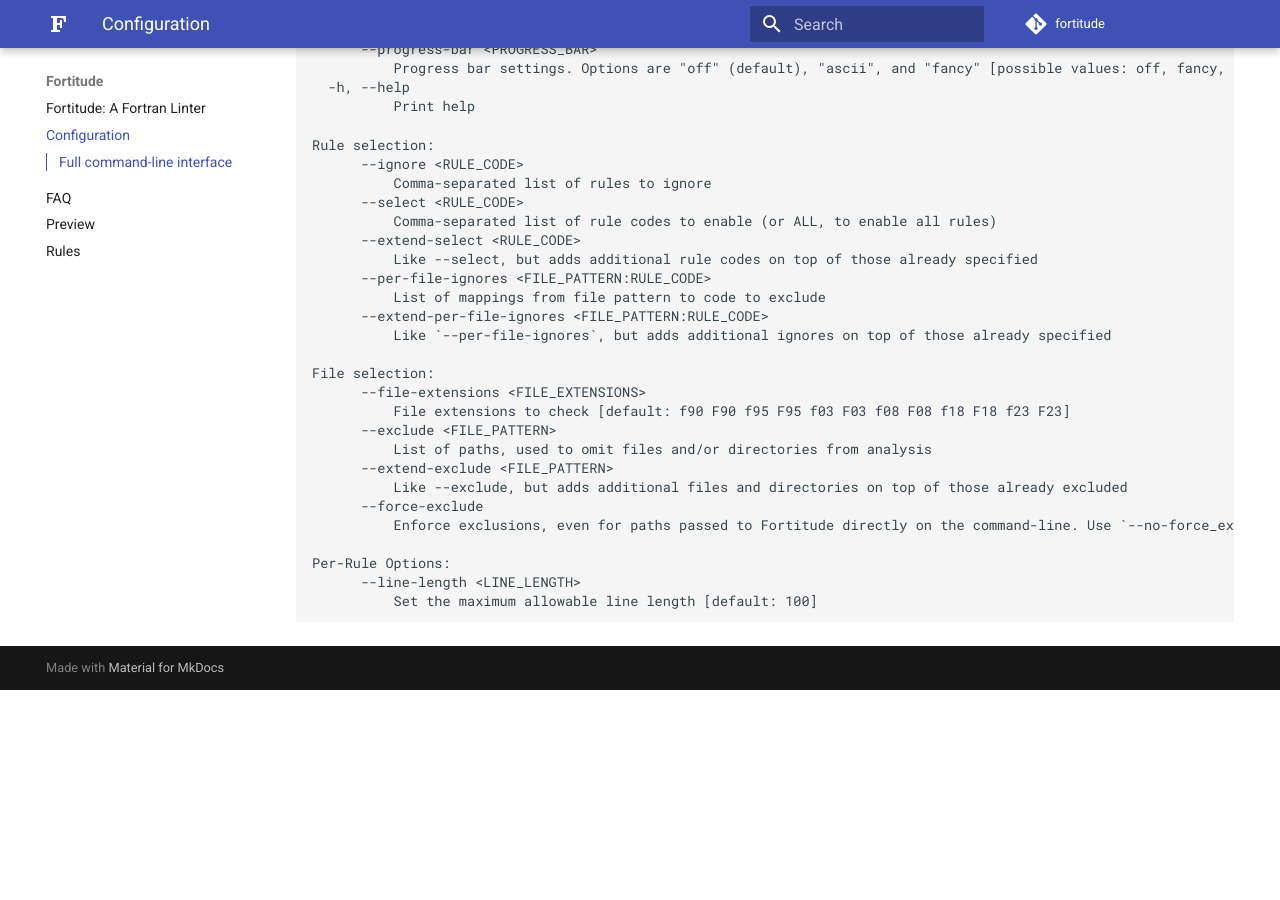
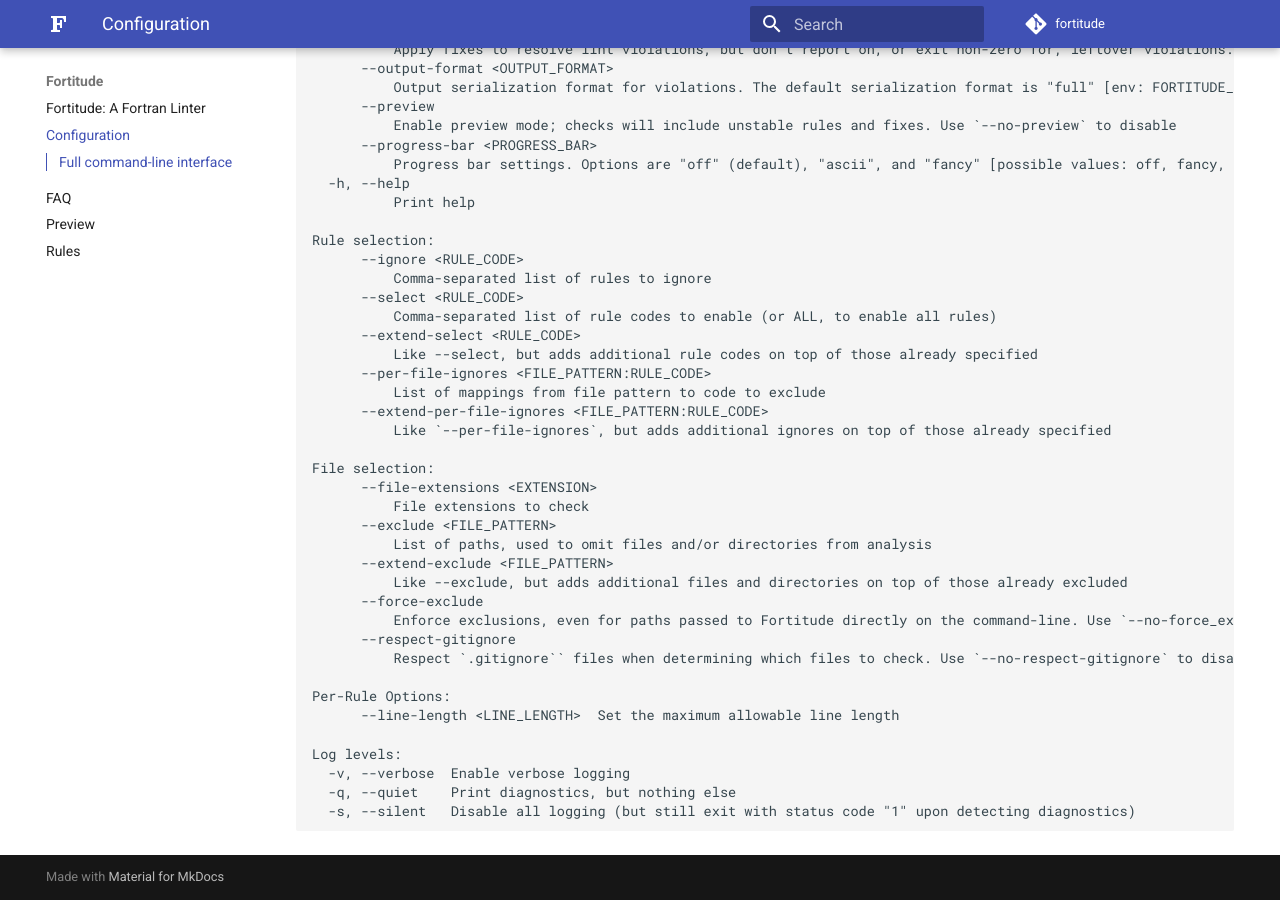
Before and after one commit to PlasmaFAIR/fortitude, an MkDocs documentation site: the page built from docs/configuration.md, in a window 1280 px wide and 900 px high, scrolled down 1336 px. Built offline with MkDocs 1.6.1 and Material for MkDocs 9.7.7, drawn with Linux system fonts in a browser that asks for light colours; comment, search, counter and statistics services are not loaded; before the commit the page ends 2026 px from its top, so only the background shows below that; some of the changed text lies outside the part shown.

Commit message:
Regenerate docs

````diff
--- a/docs/configuration.md
+++ b/docs/configuration.md
@@ -52,6 +52,11 @@ Options:
       --config-file <CONFIG_FILE>  Path to a TOML configuration file
   -h, --help                       Print help
   -V, --version                    Print version
+
+Log levels:
+  -v, --verbose  Enable verbose logging
+  -q, --quiet    Print diagnostics, but nothing else
+  -s, --silent   Disable all logging (but still exit with status code "1" upon detecting diagnostics)
 ```
 
 <!-- End auto-generated command help. -->
@@ -99,18 +104,24 @@ Rule selection:
           Like `--per-file-ignores`, but adds additional ignores on top of those already specified
 
 File selection:
-      --file-extensions <FILE_EXTENSIONS>
-          File extensions to check [default: f90 F90 f95 F95 f03 F03 f08 F08 f18 F18 f23 F23]
+      --file-extensions <EXTENSION>
+          File extensions to check
       --exclude <FILE_PATTERN>
           List of paths, used to omit files and/or directories from analysis
       --extend-exclude <FILE_PATTERN>
           Like --exclude, but adds additional files and directories on top of those already excluded
       --force-exclude
           Enforce exclusions, even for paths passed to Fortitude directly on the command-line. Use `--no-force_exclude` to disable
+      --respect-gitignore
+          Respect `.gitignore`` files when determining which files to check. Use `--no-respect-gitignore` to disable
 
 Per-Rule Options:
-      --line-length <LINE_LENGTH>
-          Set the maximum allowable line length [default: 100]
+      --line-length <LINE_LENGTH>  Set the maximum allowable line length
+
+Log levels:
+  -v, --verbose  Enable verbose logging
+  -q, --quiet    Print diagnostics, but nothing else
+  -s, --silent   Disable all logging (but still exit with status code "1" upon detecting diagnostics)
 ```
 
 <!-- End auto-generated check help. -->
````
Also changed, not shown: docs/rules.md (+3 -1 lines), docs/rules/invalid-rule-code-or-name.md (added, +14 -0 lines), docs/rules/pause-statement.md (added, +13 -0 lines).
